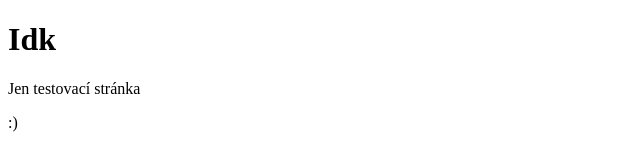
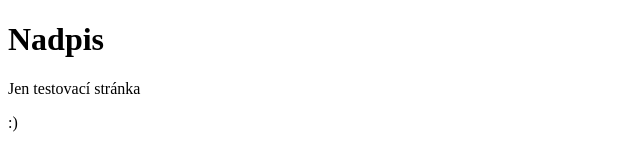
Before and after one commit to cocainemaniac/cocainemaniac.github.io, a plain HTML site: page index.html in a window 1280 px wide. Shown: the whole page, without its empty margins (0-640 px from the left). Drawn offline with Linux system fonts and the light colour scheme.

Commit message:
Změna h1 na "nadpis"

```diff
--- a/index.html
+++ b/index.html
@@ -5,7 +5,7 @@
   <title>Testovací stránka</title>
 </head>
 <body>
-  <h1>Idk</h1>
+  <h1>Nadpis</h1>
   <p>Jen testovací stránka</p>
   <p>:)</p>
 </body>
```
